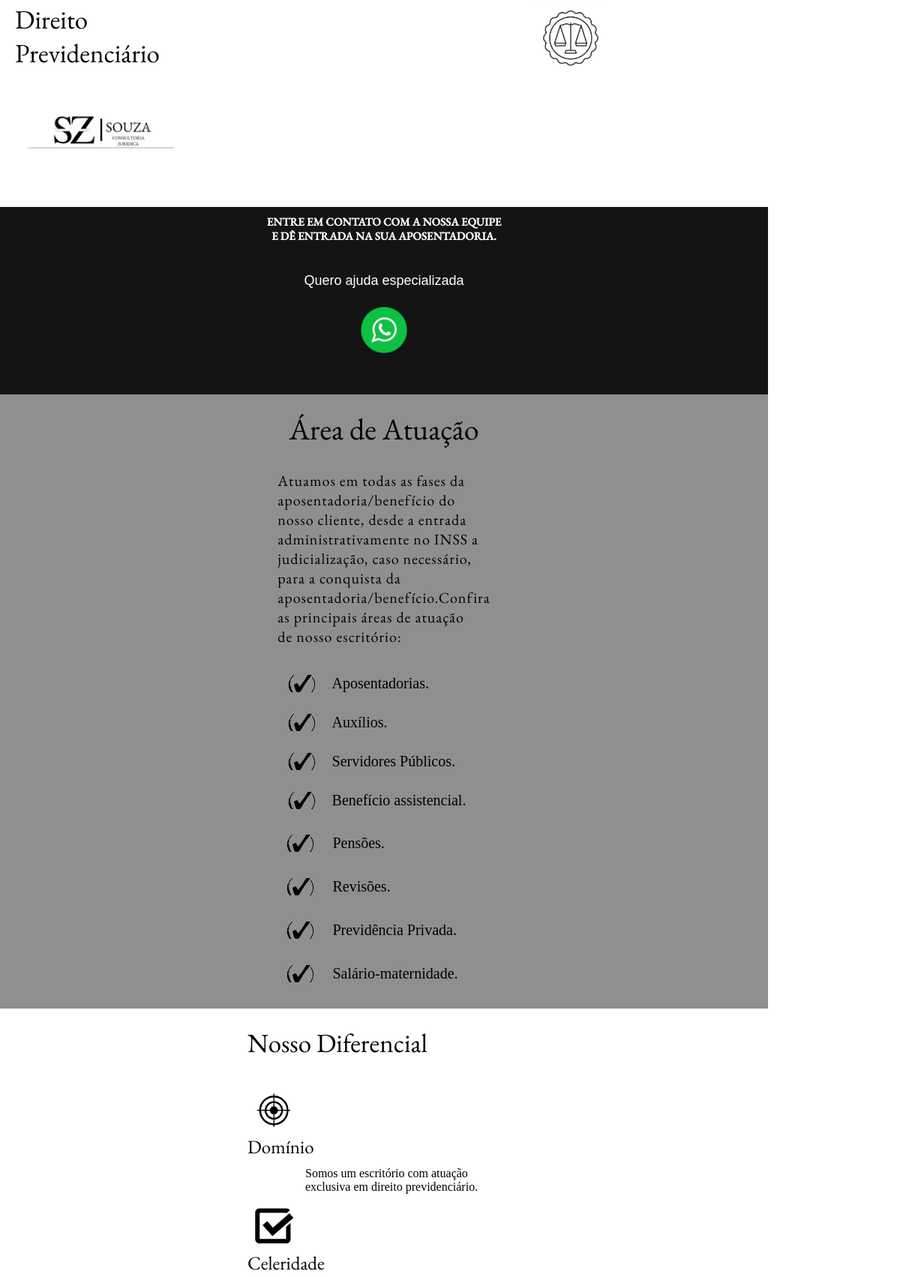
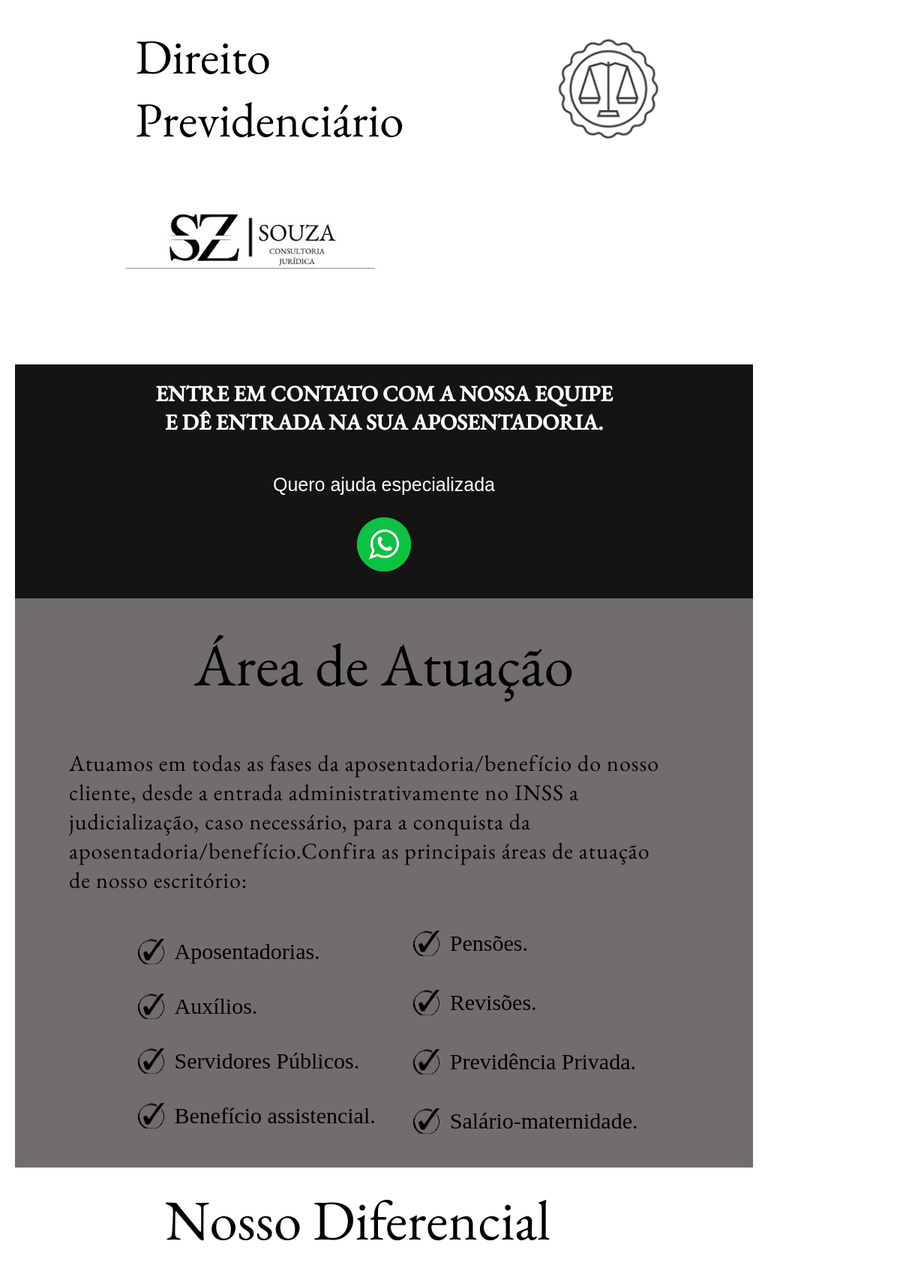
Before and after one commit to jonathanrichardss/landing-page-caio-adv, a website built with Vite: page index.html in a window 1024 px wide. Shown: the part 17-1720 px from the top of the page at 75% size, 1220 px wide, since content can reach past the window. Built offline with nearby package versions, Linux system fonts and the light colour scheme.

Commit message:
Reeeady.

```diff
--- a/index.html
+++ b/index.html
@@ -53,7 +53,7 @@
                 </div>
             </div>
         </section>
-        <section class="section-1" id="areaAtuacao">
+        <section class="section-1" id="areaDiferencial">
             <div>
                 <h4 class="diferTitle">Nosso Diferencial</h4>
                 <div>
@@ -93,7 +93,7 @@
         </div>
         <section class="section-2" id="quem_somos">
             <div class="quem-somos-container">
-                <img src="./assets/photo_player.png" alt="">
+                <img class="logo_souza_advocacia" src="./assets/photo_player.png" alt="">
                 <div class="quem-somos-inside-container">
                     <h1>Quem somos?</h1>
                     <p>A Souza Consultoria Jurídica é referência<br>
@@ -118,9 +118,9 @@
                     <div><img src="./assets/reviews/review_5.png" alt="review_5"></div>
                     <div><img src="./assets/reviews/review_6.png" alt="review_6"></div>
                     <div><img src="./assets/reviews/review_7.png" alt="review_7"></div>
-                    <div><img hidden="true" src="./assets/reviews/review_9.png" alt="review_9"></div>
+                    <div><img class="hdrate" src="./assets/reviews/review_9.png" alt="review_9"></div>
                     <div><img src="./assets/reviews/review_10.png" alt="review_10"></div>
-                    <div><img hidden="true" src="./assets/reviews/review_11.png" alt="review_11"></div>
+                    <div ><img class="hdrate" src="./assets/reviews/review_11.png" alt="review_11"></div>
                 </div>
         </section>
         <div class="entreEmContato">
@@ -149,7 +149,7 @@
          <h3>CONTATO</h3>
             <ul class="endereco-list">
                 <li class="email_item">
-                    <a href="https://www.youtube.com/channel/UCJI7_jgaKBrjYEk8vUvt9jQ" target="_blank" >
+                    <a href="mailto:souzadvocaciacg@gmail.com" target="_blank" >
                     <img class="email-logo" src="./assets/icons/icons8-correio-seguro-100.png" alt="">
                     <p class="email">souzadvocaciacg@gmail.com</p>
                     </a>
--- a/style.css
+++ b/style.css
@@ -456,6 +456,11 @@ a {
 
 .logo_souza_advocacia {
   align-items: flex-end;
+  transition: transform .3s;
+}
+
+.logo_souza_advocacia:hover {
+  transform: scale(1.1);
 }
 
 .whats_logo {
@@ -483,7 +488,7 @@ a {
   transform: scale(1.1);
 }
 
-@media screen and (max-width: 1200px) and (min-width: 320px) {
+@media screen and (max-width: 900px) and (min-width: 150px) {
   body {
     display: block;
     width: 100%;
@@ -514,8 +519,7 @@ a {
 
   .header-section * {
     margin: 0 auto;
-    padding: 0px;
-    align-items: flex-start;
+    padding: 10px;
   }
 
   .header-section h1 {
@@ -548,7 +552,8 @@ a {
 
   .div-balanca {
     min-width: 20px;
-    text-align: center;
+    text-align: start;
+    max-width: 320px;
   }
 
   .section-2 {
@@ -742,7 +747,6 @@ a {
     flex-direction: column;
     justify-content: flex-start;
     flex-wrap: wrap;
-    margin-bottom: 2%;
     padding-right: 100px;
     margin: 0;
     padding: 0px;
@@ -760,15 +764,25 @@ a {
 
   }
 
-  .tns-item {
+  .tns-item:nth-child(8) {
+    width: 0;
+    height: 0;
+  }
 
+  .tns-item:nth-child(10) {
+   width: 0;
+   height: 0;
   }
 
   .tns-item * {
     margin: 1px;
     min-width: 100%;
     max-width: 606px;
-    min-height: 50px;
+    min-height: 4px;
+  }
+
+  .hdrate {
+    content-visibility: hidden;
   }
 
   .quem-somos-container {
@@ -776,15 +790,17 @@ a {
     padding: 4px;
     margin: 50px auto;
     min-height: 220px;
+    max-width: 370px;
   }
 
 
   .quem-somos-container img {
     align-self: center;
     max-width: fit-content;
-    min-width: 120px;
-    max-height: 120px;
+    min-width: 125px;
+    max-height: 125px;
     margin-top: 20px;
+    padding: 4px;
   }
 
   .quem-somos-container h1 {
@@ -797,9 +813,11 @@ a {
 
 
   .quem-somos-container p {
-    font-size: 15px;
+    font-size: 12px;
     padding: 0;
+    margin-bottom: 15px;
     color: white;
+    white-space: nowrap;
   }
 
   .quem-somos-container * {
@@ -817,7 +835,7 @@ a {
 
   .my-footer {
     width: 100%;
-    min-height: 630px;
+    min-height: 490px;
     background-color: rgb(255, 255, 255);
     font-size: 20px;
     font-family: 'EB Garamond', serif;
@@ -924,7 +942,11 @@ a {
   /* imagens */
 
   .logo_souza_advocacia {
-    align-items: flex-end;
+    transition: transform .3s;
+  }
+
+  .logo_souza_advocacia:hover {
+    transform: scale(1.1);
   }
 
   .whats_logo {
@@ -949,3 +971,167 @@ a {
 
 
 }
+
+@media screen and (min-width: 900px) and (max-width: 1100px) {
+
+  .header-section {
+    width: 100%;
+    min-height: 220px;
+    display: flex;
+    justify-content: center;
+    padding: 20px;
+  }
+
+  .header-section * {
+    margin: 0 auto;
+    padding: 10px;
+  }
+
+  .header-section h1 {
+    font-size: 65px;
+    margin: 0;
+  }
+
+  .logo-principal {
+    min-width: 200px;
+    padding: 10px;
+    margin: 35px -35px;
+    margin-bottom: 0;
+  }
+
+
+  .logo-principal {
+    max-width: 500px;
+  }
+
+
+  .logo-balanca {
+    min-width: 50px;
+    max-width: 200px;
+  }
+
+  .div-logoprincipal {
+    min-width: 220px;
+    flex-direction: column;
+  }
+
+  .div-balanca {
+    min-width: 20px;
+    text-align: start;
+    max-width: 320px;
+  }
+
+  .section-2 {
+    width: 100%;
+    min-height: 250px;
+    background-color: #726d6d;
+    display: flex;
+    justify-content: space-evenly;
+    flex-direction: column;
+    flex-wrap: nowrap;
+  }
+
+  .div-second-atuacao {
+    max-width: 900px;
+    padding: 10px;
+    letter-spacing: 1px;
+    text-align: left;
+    display: flex;
+    justify-content: center;
+    align-items: center;
+  }
+
+  .section-2 h3 {
+    font-size: 30px;
+    color: black;
+    font-family: 'EB Garamond', serif;
+    font-weight: 300;
+    text-align: left;
+  }
+
+  .lista-atuacao-1 {
+    margin: 15px auto;
+    margin-right: 40px;
+    display: flex;
+    flex-direction: column;
+    gap: 15px;
+    font-size: 30px;
+    flex-wrap: wrap;
+    list-style: none;
+  }
+
+  .lista-atuacao-1 li {
+    margin-bottom: 24px;
+    background-image: url(./assets/circlecheck-removebg-preview.png);
+    background-repeat: no-repeat;
+    padding-left: 59px;
+    background-position: 5px;
+ }
+
+ .lista-atuacao-2  {
+  margin: 15px auto;
+  margin-left: 0;
+  margin-top: 2%;
+  display: flex;
+  flex-direction: column;
+  gap: 15px;
+  font-size: 30px;
+  flex-wrap: wrap;
+  list-style: none;
+}
+
+.lista-atuacao-2 li {
+  margin-bottom: 30px;
+  background-image: url(./assets/circlecheck-removebg-preview.png);
+  background-repeat: no-repeat;
+  padding-left: 59px;
+  background-position: 5px;
+}
+
+#areaDiferencial {
+  max-width: 900px;
+  align-items: baseline;
+}
+
+.lista-diferencial {
+  list-style: none;
+  margin: 0;
+  display: flex;
+  flex-direction: column;
+
+}
+
+.lista-diferencial h3 {
+}
+
+.lista-diferencial p {
+  font-size: 35px;
+  text-align: start;
+  margin-bottom: 5px;
+  margin-left: 200px;
+  margin-right: 0;
+  white-space: wrap;
+}
+
+.diferTitle {
+  font-size: 75px;
+  margin: 13px;
+  margin-bottom: 50px;
+  margin-top: 20px;
+  margin-left: 200px;
+  color: black;
+  font-family: 'EB Garamond', serif;
+  font-weight: 300;
+  text-align: left;
+}
+
+.lista-diferencial img {
+  max-width: 150px;
+  justify-content: center;
+  margin: auto 20px;
+  float: left;
+}
+
+
+
+}
```
